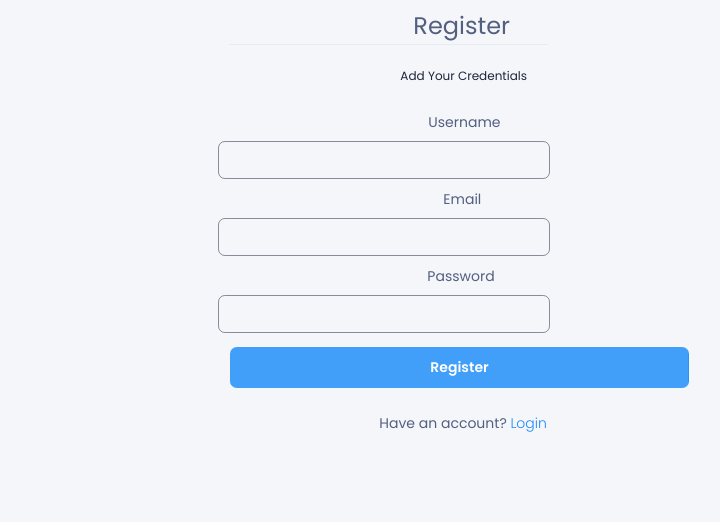
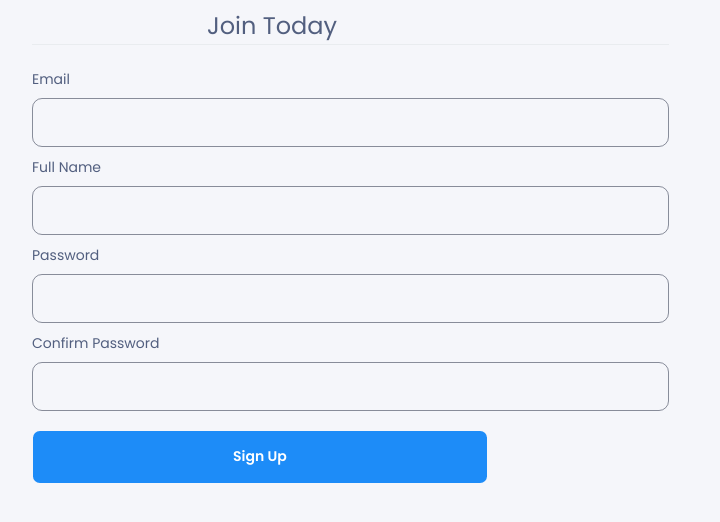
Before and after one commit to nicokaegi/MiloneTech_WebsitePt3, a Flask app: page /register in a window 1280 px wide. Shown: the part 72-594 px from the top of the page, without its empty margins (248-968 px from the left). Run offline with Flask 2, Linux system fonts and the light colour scheme; parts of the project's set-up code (start-up, migrations or seed data) failed here and were passed over; some libraries are stand-ins or nearby versions.

Commit message:
copied old working register form to register html, user registation should work

```diff
--- a/Website_Python_Code/flask_website/templates/register.html
+++ b/Website_Python_Code/flask_website/templates/register.html
@@ -11,59 +11,69 @@
           <div class="col-md-8">
             <!-- <div class="card"> -->
 
-              <form role="form" method="post" action="" class="form-for-register">
+            <form method="POST" action="">
+                {{ form.hidden_tag() }}
+                <fieldset class="form-group">
+                    <legend class="border-bottom mb-4">Join Today</legend>
+                    <div class="form-group">
+                        {{ form.email.label(class="form-control-label") }}
+                        {% if form.email.errors %}
+                            {{ form.email(class="form-control form-control-lg is-invalid") }}
+                            <div class="invalid-feedback">
+                                {% for error in form.email.errors %}
+                                    <span>{{ error }}</span>
+                                {% endfor %}
+                            </div>
+                        {% else %}
+                            {{ form.email(class="form-control form-control-lg") }}
+                        {% endif %}
+                    </div>
+                    <div class="form-group">
+                        {{ form.name.label(class="form-control-label") }}
 
-                <!-- <div class="card-header"> -->
-                  <!-- <h3 class="title">Register</h3> -->
-                  <legend class="border-bottom mb-4" id="register">Register</legend>
-
-                  <h6 class="card-category">
-                      Add your credentials
-                  </h6>
-                <!-- </div> -->
-                <br/>
-
-                <div class="card-body2">
-
-                    <div class="row">
-                      <div class="col-md-3 px-md-1">
-                        <div class="form-group">
-                          <label class="label-for-register">Username</label>
-                          <input class="form-control" id="username_create" name="username" required="" type="text" value="">
-                        </div>
-                      </div>
+                        {% if form.name.errors %}
+                            {{ form.name(class="form-control form-control-lg is-invalid") }}
+                            <div class="invalid-feedback">
+                                {% for error in form.name.errors %}
+                                    <span>{{ error }}</span>
+                                {% endfor %}
+                            </div>
+                        {% else %}
+                            {{ form.name(class="form-control form-control-lg") }}
+                        {% endif %}
                     </div>
 
-                    <div class="row">
-                      <div class="col-md-3 px-md-1">
-                        <div class="form-group">
-                          <label class="label-for-register2">Email</label>
-                          <input class="form-control" id="email_create" name="email" required="" type="email" value="">
-                        </div>
-                      </div>
+                    <div class="form-group">
+                        {{ form.password.label(class="form-control-label") }}
+                        {% if form.password.errors %}
+                            {{ form.password(class="form-control form-control-lg is-invalid") }}
+                            <div class="invalid-feedback">
+                                {% for error in form.password.errors %}
+                                    <span>{{ error }}</span>
+                                {% endfor %}
+                            </div>
+                        {% else %}
+                            {{ form.password(class="form-control form-control-lg") }}
+                        {% endif %}
                     </div>
-
-                    <div class="row">
-                      <div class="col-md-3 px-md-1">
-                        <div class="form-group">
-                          <label class="label-for-register3">Password</label>
-                          <input class="form-control" id="pwd_create" name="password" required="" type="password" value="">
-                        </div>
-                      </div>
+                    <div class="form-group">
+                        {{ form.confirm_password.label(class="form-control-label") }}
+                        {% if form.confirm_password.errors %}
+                            {{ form.confirm_password(class="form-control form-control-lg is-invalid") }}
+                            <div class="invalid-feedback">
+                                {% for error in form.confirm_password.errors %}
+                                    <span>{{ error }}</span>
+                                {% endfor %}
+                            </div>
+                        {% else %}
+                            {{ form.confirm_password(class="form-control form-control-lg") }}
+                        {% endif %}
                     </div>
-
+                </fieldset>
+                <div class="form-group">
+                    {{ form.submit(class="btn btn-outline-info") }}
                 </div>
-                <div>
-                  <button type="submit" name="register" class="btn btn-fill btn-primary">Register</button>
-                  &nbsp; &nbsp;
-                  <br/>
-                  <div class="have-account">
-
-                                Have an account? <a href="/login" class="text-primary">Login</a>
-                              </div>
-                </div>
-
-              </form>
+            </form>
 
             <!-- </div> -->
           </div>
```
